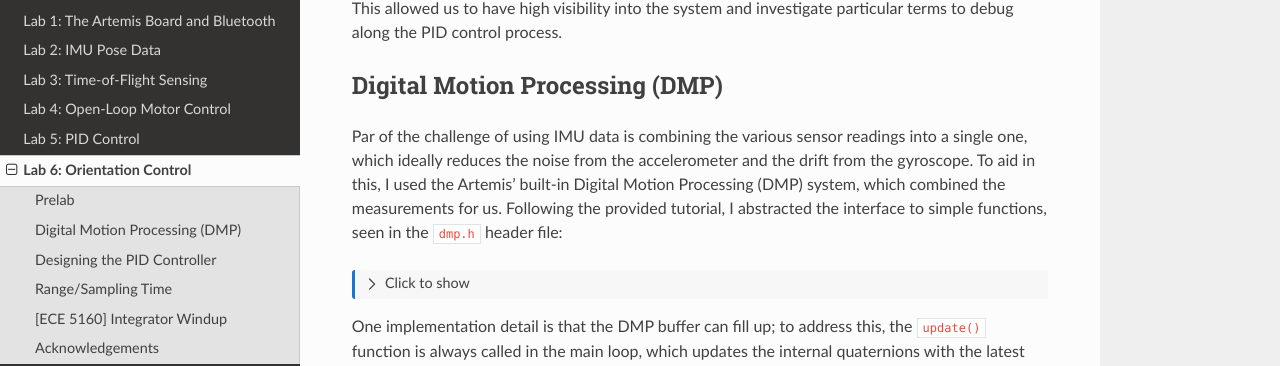
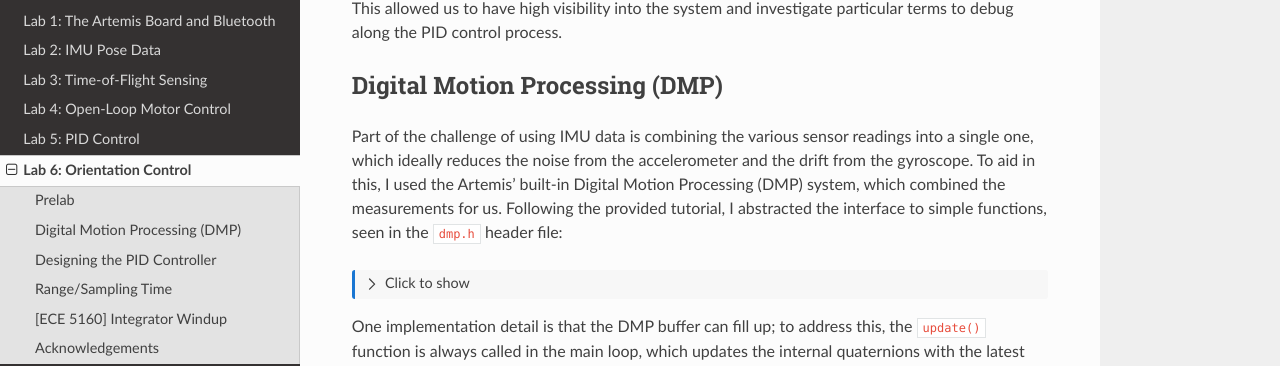
Before and after one commit to Aidan-McNay/fast-robots-docs, a Sphinx documentation site: the page built from docs/lab6.rst, in a window 1280 px wide and 900 px high, scrolled down 828 px. Shown: the part 131-497 px from the top of the window. Built offline with Sphinx 7.4.7 and the Read the Docs theme 3.1.0, drawn with Linux system fonts in a browser that asks for light colours; some of the changed text lies outside the part shown.

Commit message:
Lab 6 done

```diff
--- a/docs/lab6.rst
+++ b/docs/lab6.rst
@@ -121,7 +121,7 @@
 Digital Motion Processing (DMP)
 --------------------------------------------------------------------------
 
-Par of the challenge of using IMU data is combining the various sensor
+Part of the challenge of using IMU data is combining the various sensor
 readings into a single one, which ideally reduces the noise from the
 accelerometer and the drift from the gyroscope. To aid in this, I
 used the Artemis' built-in Digital Motion Processing (DMP) system, which
@@ -350,6 +350,10 @@
    :width: 90%
    :class: bottompadding
 
+.. youtube:: tNQsmQj0_vM
+   :align: center
+   :width: 70%
+
 Noting the overshoot, I added a derivative term. In an ideal world, I
 would use the gyroscope output, as this already gives the angular
 derivative (without giving extra noise from the accelerometer and
@@ -366,6 +370,10 @@
    :width: 90%
    :class: bottompadding
 
+.. youtube:: frHOYDSOfOc
+   :align: center
+   :width: 70%
+
 Finally, I incorporated the integral term, although not much was needed,
 as there wasn't much constant offset; I ended up using
 :math:`K_P = 2, K_I = 0.1, K_D = 0.1` for my final system, which helped
@@ -375,6 +383,10 @@
    :align: center
    :width: 90%
    :class: bottompadding
+
+.. youtube:: Xk0Iwh1s_Lc
+   :align: center
+   :width: 70%
 
 Range/Sampling Time
 --------------------------------------------------------------------------
@@ -447,6 +460,10 @@
    :width: 90%
    :class: bottompadding
 
+.. youtube:: SAq-nWlEja0
+   :align: center
+   :width: 70%
+
 Acknowledgements
 --------------------------------------------------------------------------
 
```
Also changed, not shown: other parts of docs/lab6.rst (+3 -2 lines).
